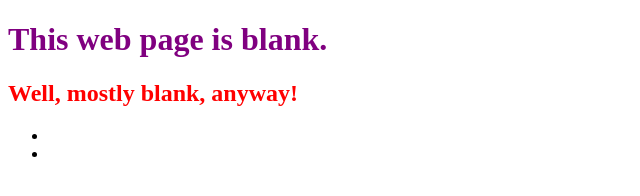
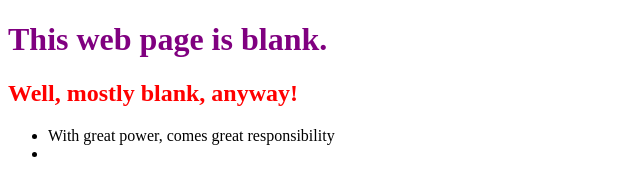
Before and after one commit to ADPikuleva/0main_openSAP_repo, a plain HTML site: page index.html in a window 1280 px wide. Shown: the whole page, without its empty margins (0-640 px from the left). Drawn offline with Linux system fonts and the light colour scheme.

Commit message:
Added quote from Uncle Ben Parker.

```diff
--- a/index.html
+++ b/index.html
@@ -8,7 +8,7 @@
 		<h1 style="color:purple">This web page is blank.</h1>
 		<h2 style="color:red">Well, mostly blank, anyway!</h2>
 		<ul>
-			<li></li>
+			<li>With great power, comes great responsibility</li>
 			<li></li>
 		</ul>
 	</body>
```
